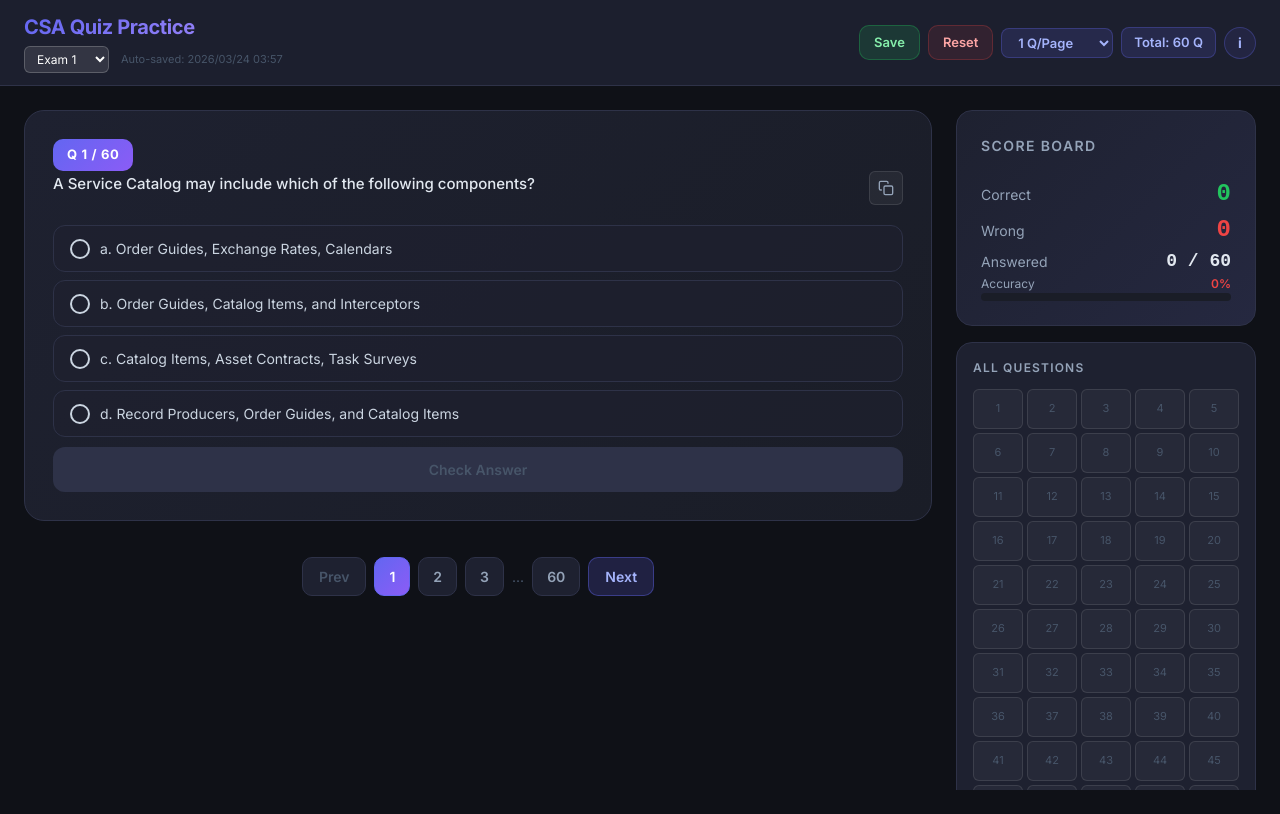
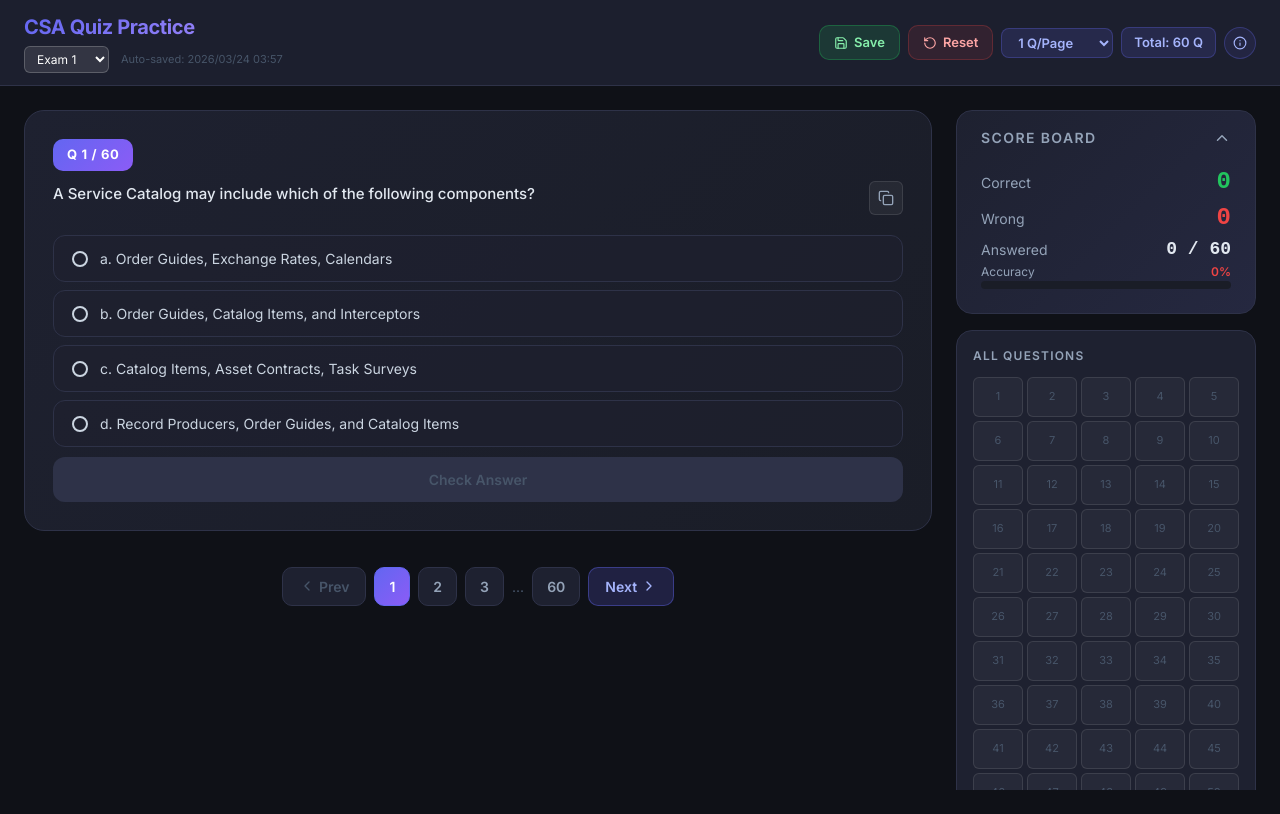
Before and after one commit to n-seiyaku/service-now-csa, a React (Vite) app: page / in a window 1280 px wide. Built offline with nearby package versions, Linux system fonts and the light colour scheme.

Commit message:
feat: minimal score board and start using lucide icon

```diff
--- a/package.json
+++ b/package.json
@@ -10,6 +10,7 @@
     "preview": "vite preview"
   },
   "dependencies": {
+    "lucide-react": "^1.8.0",
     "react": "^19.2.4",
     "react-dom": "^19.2.4"
   },
--- a/src/App.tsx
+++ b/src/App.tsx
@@ -1,4 +1,11 @@
 import React, { useState, useCallback, useEffect, useRef } from "react";
+import {
+  Save,
+  RotateCcw,
+  BookOpen,
+  ChevronLeft,
+  ChevronRight,
+} from "lucide-react";
 import type { QuizQuestion } from "./types";
 import { QuestionCard } from "./components/QuestionCard";
 import { ScorePanel } from "./components/ScorePanel";
@@ -14,14 +21,18 @@ import {
 } from "./utils";
 
 // Load all assessments
-const assessmentModules = import.meta.glob("./assessments/*.json", { eager: true });
+const assessmentModules = import.meta.glob("./assessments/*.json", {
+  eager: true,
+});
 const assessmentsMap: Record<string, QuizQuestion[]> = {};
 
 for (const path in assessmentModules) {
   const match = path.match(/\/([^/]+)\.json$/);
   if (match) {
     const examId = match[1];
-    assessmentsMap[examId] = (assessmentModules[path] as { default: QuizQuestion[] }).default;
+    assessmentsMap[examId] = (
+      assessmentModules[path] as { default: QuizQuestion[] }
+    ).default;
   }
 }
 
@@ -67,7 +78,12 @@ interface QuizAppProps {
   onExamChange: (id: string) => void;
 }
 
-const QuizApp: React.FC<QuizAppProps> = ({ examId, questions, availableExams, onExamChange }) => {
+const QuizApp: React.FC<QuizAppProps> = ({
+  examId,
+  questions,
+  availableExams,
+  onExamChange,
+}) => {
   const initial = initFromStorage(examId);
 
   // ユーザーの回答状態（インデックス -> 選択ラベル配列）
@@ -113,18 +129,22 @@ const QuizApp: React.FC<QuizAppProps> = ({ examId, questions, availableExams, on
   const currentPageQuestions = questions.slice(startIdx, endIdx);
 
   // ページあたり表示数変更ハンドラ
-  const handlePageSizeChange = useCallback((newSize: number) => {
+  const handlePageSizeChange = useCallback(
+    (newSize: number) => {
       const currentStartIdx = page * pageSize;
       setPageSize(newSize);
       setPage(Math.floor(currentStartIdx / newSize));
-  }, [page, pageSize]);
+    },
+    [page, pageSize],
+  );
 
   // 進捗を自動保存（500msデバウンス）
   useEffect(() => {
     if (saveTimer.current) clearTimeout(saveTimer.current);
     saveTimer.current = setTimeout(() => {
       const now = new Date().toISOString();
-      saveProgress({
+      saveProgress(
+        {
           userAnswers,
           checkedIndices: Array.from(checkedSet),
           correctCount,
@@ -133,20 +153,34 @@ const QuizApp: React.FC<QuizAppProps> = ({ examId, questions, availableExams, on
           page,
           pageSize,
           savedAt: now,
-      }, examId);
+        },
+        examId,
+      );
       setSavedAt(now);
     }, 500);
 
     return () => {
       if (saveTimer.current) clearTimeout(saveTimer.current);
     };
-  }, [userAnswers, checkedSet, correctCount, wrongCount, wrongIndices, page, pageSize, examId]);
+  }, [
+    userAnswers,
+    checkedSet,
+    correctCount,
+    wrongCount,
+    wrongIndices,
+    page,
+    pageSize,
+    examId,
+  ]);
 
   // キーボード操作のサポート
   useEffect(() => {
     const handleKeyDown = (e: KeyboardEvent) => {
       // Input項目などで入力中の場合は無視
-      if (document.activeElement instanceof HTMLInputElement || document.activeElement instanceof HTMLTextAreaElement) {
+      if (
+        document.activeElement instanceof HTMLInputElement ||
+        document.activeElement instanceof HTMLTextAreaElement
+      ) {
         return;
       }
 
@@ -169,16 +203,17 @@ const QuizApp: React.FC<QuizAppProps> = ({ examId, questions, availableExams, on
       if (["ArrowUp", "ArrowDown", " ", "Enter"].includes(e.key)) {
         // マウスでテキスト選択中の場合は誤作動を防ぐ
         const selection = window.getSelection();
-        if (selection && selection.type === "Range" && e.key !== "Enter") return;
+        if (selection && selection.type === "Range" && e.key !== "Enter")
+          return;
 
         const focusableElements = Array.from(
-          document.querySelectorAll(".question-option")
+          document.querySelectorAll(".question-option"),
         ) as HTMLElement[];
 
         if (focusableElements.length === 0) return;
 
         const activeIdx = focusableElements.findIndex(
-          (el) => el === document.activeElement
+          (el) => el === document.activeElement,
         );
 
         if (e.key === "ArrowUp") {
@@ -205,7 +240,7 @@ const QuizApp: React.FC<QuizAppProps> = ({ examId, questions, availableExams, on
             const card = document.activeElement.closest(".question-card");
             if (card) {
               const checkBtn = card.querySelector(
-                ".check-button:not([disabled])"
+                ".check-button:not([disabled])",
               ) as HTMLButtonElement | null;
               if (checkBtn) {
                 checkBtn.click();
@@ -214,7 +249,7 @@ const QuizApp: React.FC<QuizAppProps> = ({ examId, questions, availableExams, on
           } else {
             // そうでなければ、画面上の最初の有効なCheckボタンを押す
             const checkBtns = document.querySelectorAll(
-              ".check-button:not([disabled])"
+              ".check-button:not([disabled])",
             ) as NodeListOf<HTMLButtonElement>;
             if (checkBtns.length > 0) {
               checkBtns[0].click();
@@ -235,7 +270,8 @@ const QuizApp: React.FC<QuizAppProps> = ({ examId, questions, availableExams, on
       if (
         document.activeElement instanceof HTMLInputElement ||
         document.activeElement instanceof HTMLTextAreaElement
-      ) return;
+      )
+        return;
 
       const targetIndex = activeQuestionRef.current;
       const q = questions[targetIndex];
@@ -289,7 +325,8 @@ const QuizApp: React.FC<QuizAppProps> = ({ examId, questions, availableExams, on
   );
 
   // 特定の問題へジャンプ
-  const handleJumpToQuestion = useCallback((index: number) => {
+  const handleJumpToQuestion = useCallback(
+    (index: number) => {
       const targetPage = Math.floor(index / pageSize);
       setPage(targetPage);
       setView("quiz");
@@ -298,14 +335,17 @@ const QuizApp: React.FC<QuizAppProps> = ({ examId, questions, availableExams, on
         if (el) {
           const headerOffset = 90; // ヘッダーの高さ分オフセット
           const elementPosition = el.getBoundingClientRect().top;
-        const offsetPosition = elementPosition + window.pageYOffset - headerOffset;
+          const offsetPosition =
+            elementPosition + window.pageYOffset - headerOffset;
           window.scrollTo({
             top: offsetPosition,
-          behavior: "smooth"
+            behavior: "smooth",
           });
         }
       }, 100);
-  }, [pageSize]);
+    },
+    [pageSize],
+  );
 
   // エクスポートハンドラ
   const handleExportWrong = useCallback(() => {
@@ -334,7 +374,8 @@ const QuizApp: React.FC<QuizAppProps> = ({ examId, questions, availableExams, on
   // 手動保存（トースト表示）
   const handleManualSave = useCallback(() => {
     const now = new Date().toISOString();
-    saveProgress({
+    saveProgress(
+      {
         userAnswers,
         checkedIndices: Array.from(checkedSet),
         correctCount,
@@ -343,11 +384,22 @@ const QuizApp: React.FC<QuizAppProps> = ({ examId, questions, availableExams, on
         page,
         pageSize,
         savedAt: now,
-    }, examId);
+      },
+      examId,
+    );
     setSavedAt(now);
     setShowSavedToast(true);
     setTimeout(() => setShowSavedToast(false), 2500);
-  }, [userAnswers, checkedSet, correctCount, wrongCount, wrongIndices, page, pageSize, examId]);
+  }, [
+    userAnswers,
+    checkedSet,
+    correctCount,
+    wrongCount,
+    wrongIndices,
+    page,
+    pageSize,
+    examId,
+  ]);
 
   // 復習ページ表示
   if (view === "review") {
@@ -431,7 +483,8 @@ const QuizApp: React.FC<QuizAppProps> = ({ examId, questions, availableExams, on
                 lineHeight: "1.6",
               }}
             >
-              All answers, scores, and wrong question data will be erased. This cannot be undone.
+              All answers, scores, and wrong question data will be erased. This
+              cannot be undone.
             </p>
             <div
               style={{ display: "flex", gap: "12px", justifyContent: "center" }}
@@ -506,7 +559,14 @@ const QuizApp: React.FC<QuizAppProps> = ({ examId, questions, availableExams, on
             >
               CSA Quiz Practice
             </h1>
-            <div style={{ display: "flex", alignItems: "center", gap: "12px", marginTop: "4px" }}>
+            <div
+              style={{
+                display: "flex",
+                alignItems: "center",
+                gap: "12px",
+                marginTop: "4px",
+              }}
+            >
               <select
                 value={examId}
                 onChange={(e) => onExamChange(e.target.value)}
@@ -522,9 +582,15 @@ const QuizApp: React.FC<QuizAppProps> = ({ examId, questions, availableExams, on
                 }}
               >
                 {availableExams.map((exam) => {
-                  const displayName = exam.replace(/-/g, ' ').replace(/\b\w/g, c => c.toUpperCase());
+                  const displayName = exam
+                    .replace(/-/g, " ")
+                    .replace(/\b\w/g, (c) => c.toUpperCase());
                   return (
-                    <option key={exam} value={exam} style={{ background: "#1e2130", color: "#fff" }}>
+                    <option
+                      key={exam}
+                      value={exam}
+                      style={{ background: "#1e2130", color: "#fff" }}
+                    >
                       {displayName}
                     </option>
                   );
@@ -554,14 +620,20 @@ const QuizApp: React.FC<QuizAppProps> = ({ examId, questions, availableExams, on
                 fontSize: "13px",
                 cursor: "pointer",
                 transition: "all 0.2s",
+                display: "flex",
+                alignItems: "center",
+                gap: "6px",
               }}
               onMouseEnter={(e) => {
-                (e.currentTarget as HTMLElement).style.background = "rgba(34,197,94,0.25)";
+                (e.currentTarget as HTMLElement).style.background =
+                  "rgba(34,197,94,0.25)";
               }}
               onMouseLeave={(e) => {
-                (e.currentTarget as HTMLElement).style.background = "rgba(34,197,94,0.15)";
+                (e.currentTarget as HTMLElement).style.background =
+                  "rgba(34,197,94,0.15)";
               }}
             >
+              <Save size={14} />
               Save
             </button>
 
@@ -580,14 +652,20 @@ const QuizApp: React.FC<QuizAppProps> = ({ examId, questions, availableExams, on
                 fontSize: "13px",
                 cursor: "pointer",
                 transition: "all 0.2s",
+                display: "flex",
+                alignItems: "center",
+                gap: "6px",
               }}
               onMouseEnter={(e) => {
-                (e.currentTarget as HTMLElement).style.background = "rgba(239,68,68,0.2)";
+                (e.currentTarget as HTMLElement).style.background =
+                  "rgba(239,68,68,0.2)";
               }}
               onMouseLeave={(e) => {
-                (e.currentTarget as HTMLElement).style.background = "rgba(239,68,68,0.1)";
+                (e.currentTarget as HTMLElement).style.background =
+                  "rgba(239,68,68,0.1)";
               }}
             >
+              <RotateCcw size={14} />
               Reset
             </button>
 
@@ -606,16 +684,22 @@ const QuizApp: React.FC<QuizAppProps> = ({ examId, questions, availableExams, on
                   fontSize: "13px",
                   cursor: "pointer",
                   transition: "opacity 0.2s, transform 0.1s",
+                  display: "flex",
+                  alignItems: "center",
+                  gap: "6px",
                 }}
                 onMouseEnter={(e) => {
                   (e.currentTarget as HTMLElement).style.opacity = "0.9";
-                  (e.currentTarget as HTMLElement).style.transform = "translateY(-1px)";
+                  (e.currentTarget as HTMLElement).style.transform =
+                    "translateY(-1px)";
                 }}
                 onMouseLeave={(e) => {
                   (e.currentTarget as HTMLElement).style.opacity = "1";
-                  (e.currentTarget as HTMLElement).style.transform = "translateY(0)";
+                  (e.currentTarget as HTMLElement).style.transform =
+                    "translateY(0)";
                 }}
               >
+                <BookOpen size={14} />
                 Review ({wrongIndices.length})
               </button>
             )}
@@ -636,11 +720,24 @@ const QuizApp: React.FC<QuizAppProps> = ({ examId, questions, availableExams, on
                 outline: "none",
               }}
             >
-              <option value="1" style={{ background: "#1e2130" }}>1 Q/Page</option>
-              <option value="5" style={{ background: "#1e2130" }}>5 Q/Page</option>
-              <option value="10" style={{ background: "#1e2130" }}>10 Q/Page</option>
-              <option value="20" style={{ background: "#1e2130" }}>20 Q/Page</option>
-              <option value={questions.length} style={{ background: "#1e2130" }}>All ({questions.length})</option>
+              <option value="1" style={{ background: "#1e2130" }}>
+                1 Q/Page
+              </option>
+              <option value="5" style={{ background: "#1e2130" }}>
+                5 Q/Page
+              </option>
+              <option value="10" style={{ background: "#1e2130" }}>
+                10 Q/Page
+              </option>
+              <option value="20" style={{ background: "#1e2130" }}>
+                20 Q/Page
+              </option>
+              <option
+                value={questions.length}
+                style={{ background: "#1e2130" }}
+              >
+                All ({questions.length})
+              </option>
             </select>
 
             <span
@@ -678,7 +775,6 @@ const QuizApp: React.FC<QuizAppProps> = ({ examId, questions, availableExams, on
       >
         {/* 問題リスト */}
         <div className="flex flex-col gap-5">
-
           {currentPageQuestions.map((q, i) => {
             const globalIndex = startIdx + i;
             return (
@@ -693,9 +789,14 @@ const QuizApp: React.FC<QuizAppProps> = ({ examId, questions, availableExams, on
                   onCopy={() => {
                     if (copiedTimer.current) clearTimeout(copiedTimer.current);
                     setCopiedIndex(globalIndex);
-                    copiedTimer.current = setTimeout(() => setCopiedIndex(null), 2000);
+                    copiedTimer.current = setTimeout(
+                      () => setCopiedIndex(null),
+                      2000,
+                    );
                   }}
-                  onActivate={() => { activeQuestionRef.current = globalIndex; }}
+                  onActivate={() => {
+                    activeQuestionRef.current = globalIndex;
+                  }}
                   onSelectionChange={(labels) =>
                     handleSelectionChange(globalIndex, labels)
                   }
@@ -731,8 +832,12 @@ const QuizApp: React.FC<QuizAppProps> = ({ examId, questions, availableExams, on
                 fontWeight: 600,
                 fontSize: "14px",
                 cursor: page === 0 ? "not-allowed" : "pointer",
+                display: "flex",
+                alignItems: "center",
+                gap: "4px",
               }}
             >
+              <ChevronLeft size={16} />
               Prev
             </button>
 
@@ -792,9 +897,13 @@ const QuizApp: React.FC<QuizAppProps> = ({ examId, questions, availableExams, on
                 fontWeight: 600,
                 fontSize: "14px",
                 cursor: page === totalPages - 1 ? "not-allowed" : "pointer",
+                display: "flex",
+                alignItems: "center",
+                gap: "4px",
               }}
             >
               Next
+              <ChevronRight size={16} />
             </button>
           </div>
         </div>
@@ -856,7 +965,15 @@ export default function App() {
 
   if (!examId) {
     return (
-      <div style={{ padding: "40px", color: "white", textAlign: "center", background: "#0f1117", minHeight: "100vh" }}>
+      <div
+        style={{
+          padding: "40px",
+          color: "white",
+          textAlign: "center",
+          background: "#0f1117",
+          minHeight: "100vh",
+        }}
+      >
         <h2>No assessments found</h2>
         <p>Please place JSON files in the src/assessments/ directory.</p>
       </div>
--- a/src/components/QuestionCard.tsx
+++ b/src/components/QuestionCard.tsx
@@ -1,4 +1,5 @@
 import React, { useCallback } from "react";
+import { Copy, Check } from "lucide-react";
 import type { QuizQuestion } from "../types";
 import {
   parseOptions,
@@ -224,6 +225,7 @@ export const QuestionCard: React.FC<QuestionCardProps> = ({
           alignItems: "flex-start",
           gap: "12px",
           marginBottom: "20px",
+          marginTop: "10px",
         }}
       >
         {questionHasHtml ? (
@@ -272,39 +274,14 @@ export const QuestionCard: React.FC<QuestionCardProps> = ({
             flexShrink: 0,
             transition: "all 0.2s",
           }}
-          title="Sao chép câu hỏi (C)"
+          title="Copy (C)"
         >
           {isCopied ? (
-            // コピー完了アイコン（チェックマーク）
-            <svg
-              xmlns="http://www.w3.org/2000/svg"
-              width="16"
-              height="16"
-              viewBox="0 0 24 24"
-              fill="none"
-              stroke="currentColor"
-              strokeWidth="2.5"
-              strokeLinecap="round"
-              strokeLinejoin="round"
-            >
-              <polyline points="20 6 9 17 4 12"></polyline>
-            </svg>
+            // コピー完了アイコン
+            <Check size={16} />
           ) : (
             // コピーアイコン
-            <svg
-              xmlns="http://www.w3.org/2000/svg"
-              width="16"
-              height="16"
-              viewBox="0 0 24 24"
-              fill="none"
-              stroke="currentColor"
-              strokeWidth="2"
-              strokeLinecap="round"
-              strokeLinejoin="round"
-            >
-              <rect x="9" y="9" width="13" height="13" rx="2" ry="2"></rect>
-              <path d="M5 15H4a2 2 0 0 1-2-2V4a2 2 0 0 1 2-2h9a2 2 0 0 1 2 2v1"></path>
-            </svg>
+            <Copy size={16} />
           )}
         </button>
       </div>
@@ -356,19 +333,28 @@ export const QuestionCard: React.FC<QuestionCardProps> = ({
                   style={{
                     width: "20px",
                     height: "20px",
-                    borderRadius: isMultiple ? "5px" : "50%",
-                    border: `2px solid ${style.color}`,
                     display: "flex",
                     alignItems: "center",
                     justifyContent: "center",
                     flexShrink: 0,
-                    fontSize: "11px",
-                    fontWeight: 700,
                     marginTop: "1px",
                     color: style.color,
                   }}
                 >
-                  {isSelected ? "✓" : ""}
+                  {isSelected ? (
+                    <Check size={16} strokeWidth={2.5} />
+                  ) : (
+                    <span
+                      style={{
+                        width: "16px",
+                        height: "16px",
+                        borderRadius: isMultiple ? "4px" : "50%",
+                        border: `2px solid ${style.color}`,
+                        display: "inline-block",
+                        flexShrink: 0,
+                      }}
+                    />
+                  )}
                 </span>
                 <span dangerouslySetInnerHTML={{ __html: option }} />
               </div>
--- a/src/components/ScorePanel.tsx
+++ b/src/components/ScorePanel.tsx
@@ -1,4 +1,5 @@
-import React from "react";
+import React, { useState } from "react";
+import { ChevronUp, RotateCcw, FileDown } from "lucide-react";
 import type { ScorePanelProps } from "../types";
 
 // スコアパネルコンポーネント
@@ -13,6 +14,9 @@ export const ScorePanel: React.FC<ScorePanelProps> = ({
   onJumpToQuestion,
   onReview,
 }) => {
+  // 最小化状態を管理
+  const [isMinimized, setIsMinimized] = useState(false);
+
   const accuracy =
     checkedCount > 0 ? Math.round((correctCount / checkedCount) * 100) : 0;
 
@@ -24,7 +28,27 @@ export const ScorePanel: React.FC<ScorePanelProps> = ({
           background: "linear-gradient(135deg, #1e2130 0%, #252840 100%)",
           border: "1px solid #2e3248",
           borderRadius: "16px",
-          padding: "24px",
+          overflow: "hidden",
+          transition: "all 0.3s ease",
+        }}
+      >
+        {/* ヘッダー（クリックで最小化トグル） */}
+        <div
+          onClick={() => setIsMinimized((prev) => !prev)}
+          style={{
+            display: "flex",
+            alignItems: "center",
+            justifyContent: "space-between",
+            padding: "16px 24px",
+            cursor: "pointer",
+            userSelect: "none",
+          }}
+          onMouseEnter={(e) => {
+            (e.currentTarget as HTMLElement).style.background =
+              "rgba(255,255,255,0.03)";
+          }}
+          onMouseLeave={(e) => {
+            (e.currentTarget as HTMLElement).style.background = "transparent";
           }}
         >
           <h2
@@ -34,12 +58,34 @@ export const ScorePanel: React.FC<ScorePanelProps> = ({
               color: "#94a3b8",
               textTransform: "uppercase",
               letterSpacing: "0.1em",
-            marginBottom: "20px",
+              margin: 0,
             }}
           >
             Score Board
           </h2>
+          {/* 最小化/展開アイコン */}
+          <ChevronUp
+            size={18}
+            color="#94a3b8"
+            style={{
+              transition: "transform 0.3s ease",
+              transform: isMinimized ? "rotate(180deg)" : "rotate(0deg)",
+              flexShrink: 0,
+            }}
+          />
+        </div>
 
+        {/* グリッドトリックで滑らかな折りたたみアニメーション */}
+        <div
+          style={{
+            display: "grid",
+            gridTemplateRows: isMinimized ? "0fr" : "1fr",
+            transition: "grid-template-rows 0.3s ease",
+          }}
+        >
+          {/* 内側: overflow:hiddenとmin-height:0が必須 */}
+          <div style={{ overflow: "hidden", minHeight: 0 }}>
+            <div style={{ padding: "0 24px 24px" }}>
               {/* 正解数 */}
               <div className="flex items-center justify-between mb-3">
                 <span style={{ color: "#94a3b8", fontSize: "14px" }}>Correct</span>
@@ -129,8 +175,12 @@ export const ScorePanel: React.FC<ScorePanelProps> = ({
                 </div>
               </div>
             </div>
+          </div>
+        </div>
+      </div>
 
       {/* 全問題ステータス概要 */}
+      {(
         <div
           style={{
             background: "#1e2130",
@@ -237,6 +287,7 @@ export const ScorePanel: React.FC<ScorePanelProps> = ({
             </span>
           </div>
         </div>
+      )}
 
       {/* 復習ボタン */}
       {wrongIndices.length > 0 && (
@@ -253,6 +304,10 @@ export const ScorePanel: React.FC<ScorePanelProps> = ({
             cursor: "pointer",
             transition: "opacity 0.2s, transform 0.1s",
             width: "100%",
+            display: "flex",
+            alignItems: "center",
+            justifyContent: "center",
+            gap: "8px",
           }}
           onMouseEnter={(e) => {
             (e.currentTarget as HTMLElement).style.opacity = "0.9";
@@ -264,6 +319,7 @@ export const ScorePanel: React.FC<ScorePanelProps> = ({
             (e.currentTarget as HTMLElement).style.transform = "translateY(0)";
           }}
         >
+          <RotateCcw size={14} />
           Review Wrong ({wrongIndices.length})
         </button>
       )}
@@ -283,6 +339,10 @@ export const ScorePanel: React.FC<ScorePanelProps> = ({
             cursor: "pointer",
             transition: "opacity 0.2s, transform 0.1s",
             width: "100%",
+            display: "flex",
+            alignItems: "center",
+            justifyContent: "center",
+            gap: "8px",
           }}
           onMouseEnter={(e) => {
             (e.target as HTMLElement).style.opacity = "0.9";
@@ -293,6 +353,7 @@ export const ScorePanel: React.FC<ScorePanelProps> = ({
             (e.target as HTMLElement).style.transform = "translateY(0)";
           }}
         >
+          <FileDown size={14} />
           Export Wrong ({wrongIndices.length})
         </button>
       )}
--- a/src/components/ShortcutInfo.tsx
+++ b/src/components/ShortcutInfo.tsx
@@ -1,4 +1,5 @@
 import React, { useEffect, useRef, useState } from "react";
+import { Info } from "lucide-react";
 
 // キーボードショートカット一覧
 const SHORTCUTS = [
@@ -52,7 +53,7 @@ export const ShortcutInfo: React.FC = () => {
           flexShrink: 0,
         }}
       >
-        i
+        <Info size={14} />
       </button>
 
       {/* ショートカットポップアップパネル */}
```
Also changed, not shown: 1 other file (tests, documents, lock files or other folders). Lines whose indentation alone changed are shown as unchanged.
